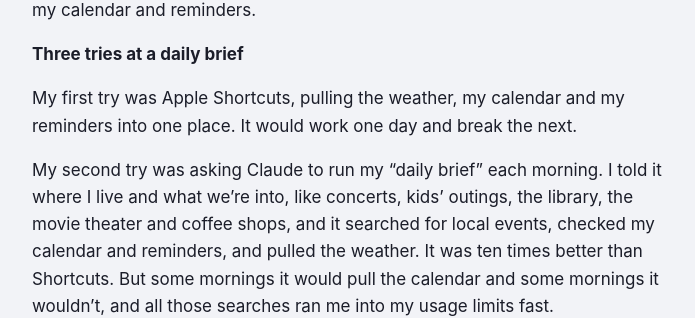
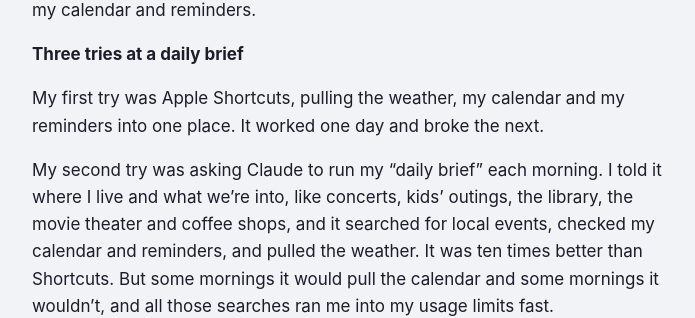
Before and after one commit to steibelapps/steibelapps.github.io, a Jekyll site: the page built from _posts/2026-11-22-a-potty-timer.md, in a window 1280 px wide and 900 px high, scrolled down 1094 px. Shown: the part 172-490 px from the top of the window, without its empty margins (288-983 px from the left). Built offline with Jekyll 4.4.1, drawn with Linux system fonts in a browser that asks for light colours.

Commit message:
Nov 22 post: "It worked one day and broke the next" (Joe)
Co-Authored-By: Claude Opus 5.5 <noreply@anthropic.com>
Claude-Session: https://claude.ai/code/session_012svooy2GteLEcifb4fmAAz

```diff
--- a/_posts/2026-11-22-a-potty-timer.md
+++ b/_posts/2026-11-22-a-potty-timer.md
@@ -18,7 +18,7 @@ What drove me away from ChatGPT was repeating myself, reminding it of things we'
 
 **Three tries at a daily brief**
 
-My first try was Apple Shortcuts, pulling the weather, my calendar and my reminders into one place. It would work one day and break the next.
+My first try was Apple Shortcuts, pulling the weather, my calendar and my reminders into one place. It worked one day and broke the next.
 
 My second try was asking Claude to run my "daily brief" each morning. I told it where I live and what we're into, like concerts, kids' outings, the library, the movie theater and coffee shops, and it searched for local events, checked my calendar and reminders, and pulled the weather. It was ten times better than Shortcuts. But some mornings it would pull the calendar and some mornings it wouldn't, and all those searches ran me into my usage limits fast.
 
```
